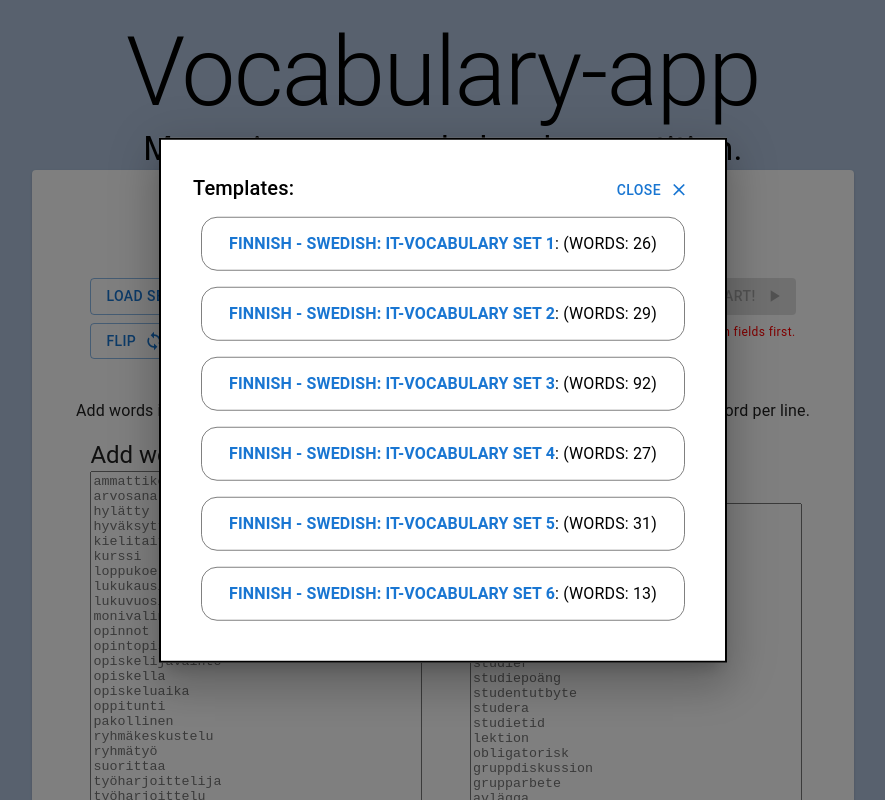
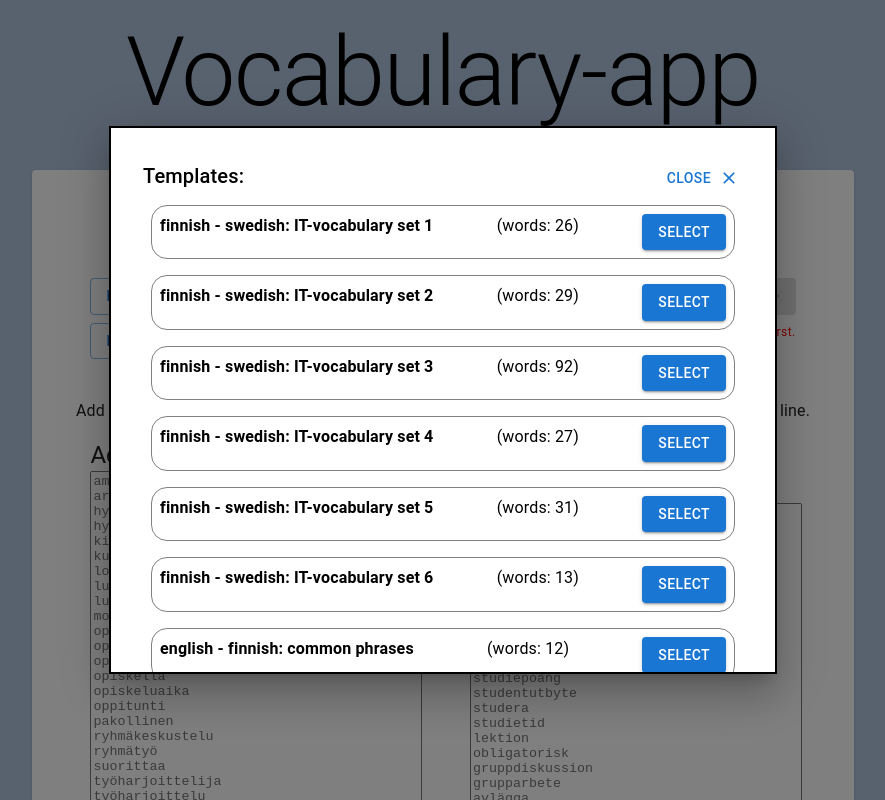
Before and after one commit to Crare/vocabulary-app, a React (Create React App) app: page / in a window 1280 px wide. Both pictures are taken after a click on the button "USE TEMPLATE". Shown: the top 800 px of the page, without its empty margins (197-1082 px from the left). Built offline with nearby package versions, Linux system fonts and the light colour scheme.

Commit message:
add more templates

```diff
--- a/src/pages/Settings/SettingsView.tsx
+++ b/src/pages/Settings/SettingsView.tsx
@@ -25,18 +25,30 @@ import LoopIcon from "@mui/icons-material/Loop";
 import MenuOpenIcon from "@mui/icons-material/MenuOpen";
 import DeleteIcon from "@mui/icons-material/Delete";
 
+import { WordSet } from "../../wordsets/types";
 import set1 from "../../wordsets/words1.json";
 import set2 from "../../wordsets/words2.json";
 import set3 from "../../wordsets/words3.json";
 import set4 from "../../wordsets/words4.json";
 import set5 from "../../wordsets/words5.json";
 import set6 from "../../wordsets/words6.json";
-import { WordSet } from "../../wordsets/types";
+import set7 from "../../wordsets/words7.json";
+import set8 from "../../wordsets/words8.json";
+import set9 from "../../wordsets/words9.json";
+const templates: WordSet[] = [
+  set1,
+  set2,
+  set3,
+  set4,
+  set5,
+  set6,
+  set7,
+  set8,
+  set9,
+];
 
 const placeholderYourLang = set1.words.map((w) => w.lang1).join("\n");
 const placeholderOtherLang = set1.words.map((w) => w.lang2).join("\n");
-
-const templates: WordSet[] = [set1, set2, set3, set4, set5, set6];
 
 interface SettingsViewProps {
   onStartTest: (settings: TestSettings) => void;
@@ -47,8 +59,8 @@ const modalStyle = {
   top: "50%",
   left: "50%",
   transform: "translate(-50%, -50%)",
-  width: "75%",
-  maxWidth: 500,
+  width: "60%",
+  maxWidth: 600,
   bgcolor: "background.paper",
   border: "2px solid #000",
   boxShadow: 24,
@@ -199,7 +211,7 @@ export const SettingsView = (props: SettingsViewProps) => {
         aria-labelledby="modal-modal-title"
         aria-describedby="modal-modal-description"
       >
-        <Box sx={modalStyle}>
+        <Box sx={modalStyle} maxHeight={"60%"} overflow={"scroll"}>
           <Button
             onClick={handleLoadSetModalClose}
             endIcon={<ClearIcon />}
@@ -231,27 +243,28 @@ export const SettingsView = (props: SettingsViewProps) => {
                         flex={1}
                         width={"100%"}
                         justifyContent={"space-between"}
-                      >
-                        <Button
-                          variant="text"
-                          style={{ flex: 1 }}
-                          onClick={() => selectLanguageSet(index)}
+                        gap={2}
                       >
                         <Typography style={{ fontWeight: "bold" }}>
                           {set.name}
                         </Typography>
                         <Typography style={{ color: "black" }}>
-                            {" : "} (words: {set.language1Words.length})
+                          (words: {set.language1Words.length})
                         </Typography>
+                        <div style={{ display: "flex", gap: 10 }}>
+                          <Button
+                            variant="contained"
+                            onClick={() => selectLanguageSet(index)}
+                          >
+                            Select
                           </Button>
-                        <div>
-                          <IconButton
-                            style={{ marginRight: 12 }}
+                          <Button
+                            variant="contained"
                             color="error"
                             onClick={() => deleteLanguageSet(index)}
                           >
-                            <DeleteIcon />
-                          </IconButton>
+                            Delete
+                          </Button>
                         </div>
                       </Grid>
                     </Grid>
@@ -269,9 +282,9 @@ export const SettingsView = (props: SettingsViewProps) => {
         aria-labelledby="modal-modal-title"
         aria-describedby="modal-modal-description"
       >
-        <Box sx={modalStyle}>
+        <Box sx={modalStyle} maxHeight={"60%"} overflow={"scroll"}>
           <Button
-            onClick={handleLoadSetModalClose}
+            onClick={handleTemplateListModalClose}
             endIcon={<ClearIcon />}
             style={{ float: "right" }}
           >
@@ -281,7 +294,7 @@ export const SettingsView = (props: SettingsViewProps) => {
           <Typography id="modal-modal-title" variant="h6" component="h2">
             Templates:
           </Typography>
-          <Grid container flexDirection={"column"} flex={1} width={"100%"}>
+          <Grid container flexDirection={"column"} width={"100%"}>
             {templates.map((template, index) => {
               return (
                 <Grid
@@ -299,18 +312,17 @@ export const SettingsView = (props: SettingsViewProps) => {
                     width={"100%"}
                     justifyContent={"space-between"}
                   >
-                    <Button
-                      variant="text"
-                      style={{ flex: 1 }}
-                      onClick={() => selectLanguageSetFromTemplate(index)}
-                    >
                     <Typography style={{ fontWeight: "bold" }}>
                       {template.name}
                     </Typography>
                     <Typography style={{ color: "black" }}>
-                        {" : "} (words:{" "}
-                        {template.words.map((w) => w.lang1).length})
+                      (words: {template.words.map((w) => w.lang1).length})
                     </Typography>
+                    <Button
+                      variant="contained"
+                      onClick={() => selectLanguageSetFromTemplate(index)}
+                    >
+                      Select
                     </Button>
                   </Grid>
                 </Grid>
--- /dev/null
+++ b/src/wordsets/words7.json
@@ -0,0 +1,17 @@
+{
+  "name": "english - finnish: common phrases",
+  "words": [
+    { "lang1": "hello", "lang2": "terve" },
+    { "lang1": "hi", "lang2": "hei" },
+    { "lang1": "good morning", "lang2": "hyvää huomenta" },
+    { "lang1": "good afternoon", "lang2": "hyvää päivää" },
+    { "lang1": "good evening", "lang2": "hyvää iltaa" },
+    { "lang1": "good night", "lang2": "hyvää yötä" },
+    { "lang1": "good bye", "lang2": "näkemiin" },
+    { "lang1": "thank you", "lang2": "kiitos" },
+    { "lang1": "excuse me", "lang2": "anteeksi" },
+    { "lang1": "my name is", "lang2": "minun nimeni on" },
+    { "lang1": "welcome", "lang2": "tervetuloa" },
+    { "lang1": "home", "lang2": "koti" }
+  ]
+}
--- /dev/null
+++ b/src/wordsets/words8.json
@@ -0,0 +1,17 @@
+{
+  "name": "english - finnish: persona-pronomins",
+  "words": [
+    { "lang1": "I", "lang2": "minä" },
+    { "lang1": "you", "lang2": "sinä" },
+    { "lang1": "he/she", "lang2": "hän" },
+    { "lang1": "we", "lang2": "me" },
+    { "lang1": "they", "lang2": "te" },
+    { "lang1": "them", "lang2": "he" },
+    { "lang1": "mine", "lang2": "minun" },
+    { "lang1": "yours", "lang2": "sinun" },
+    { "lang1": "him/hers", "lang2": "hänen" },
+    { "lang1": "ours", "lang2": "meidän" },
+    { "lang1": "yours", "lang2": "teidän" },
+    { "lang1": "theirs", "lang2": "heidän" }
+  ]
+}
--- /dev/null
+++ b/src/wordsets/words9.json
@@ -0,0 +1,12 @@
+{
+  "name": "english - finnish: relative-pronomins",
+  "words": [
+    { "lang1": "who", "lang2": "kuka" },
+    { "lang1": "what", "lang2": "mitä" },
+    { "lang1": "where", "lang2": "missä" },
+    { "lang1": "when", "lang2": "milloin" },
+    { "lang1": "why", "lang2": "miksi" },
+    { "lang1": "how", "lang2": "miten" },
+    { "lang1": "whose", "lang2": "kenen" }
+  ]
+}
```
Lines whose indentation alone changed are shown as unchanged.
